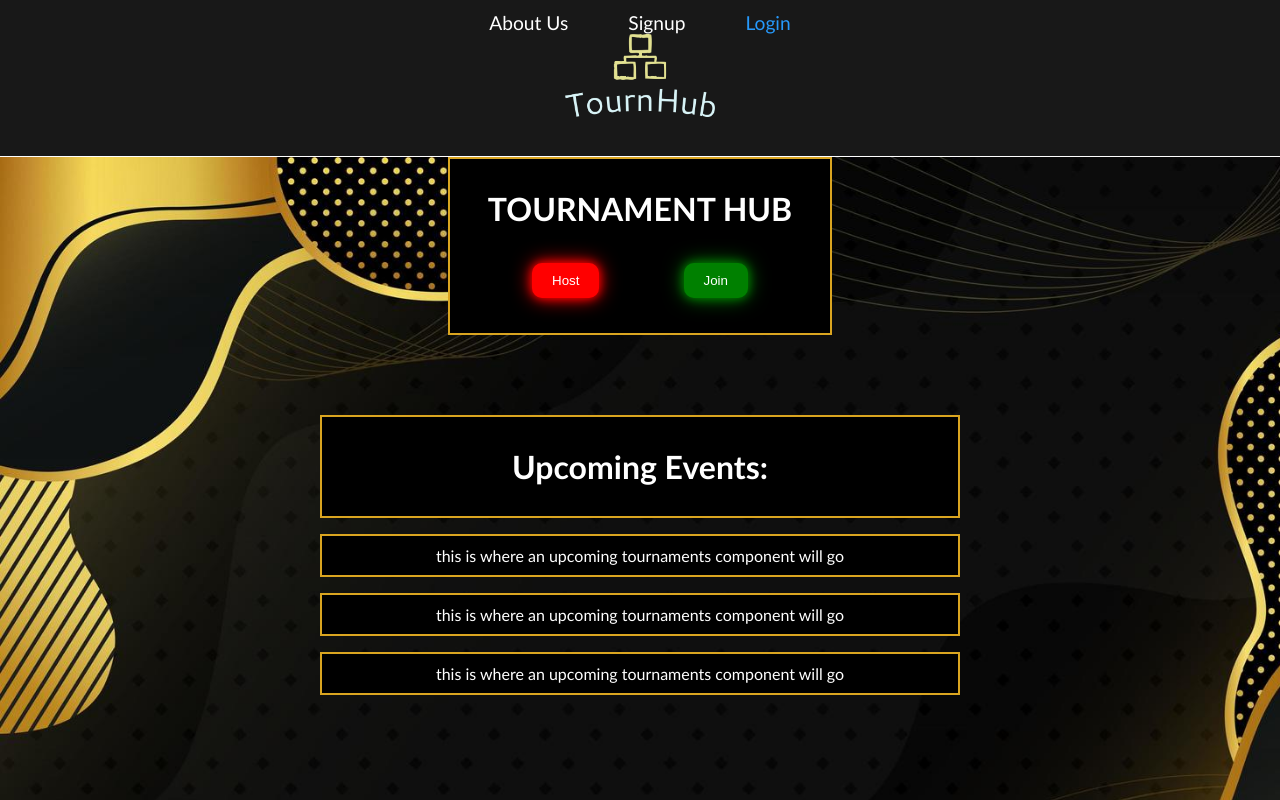
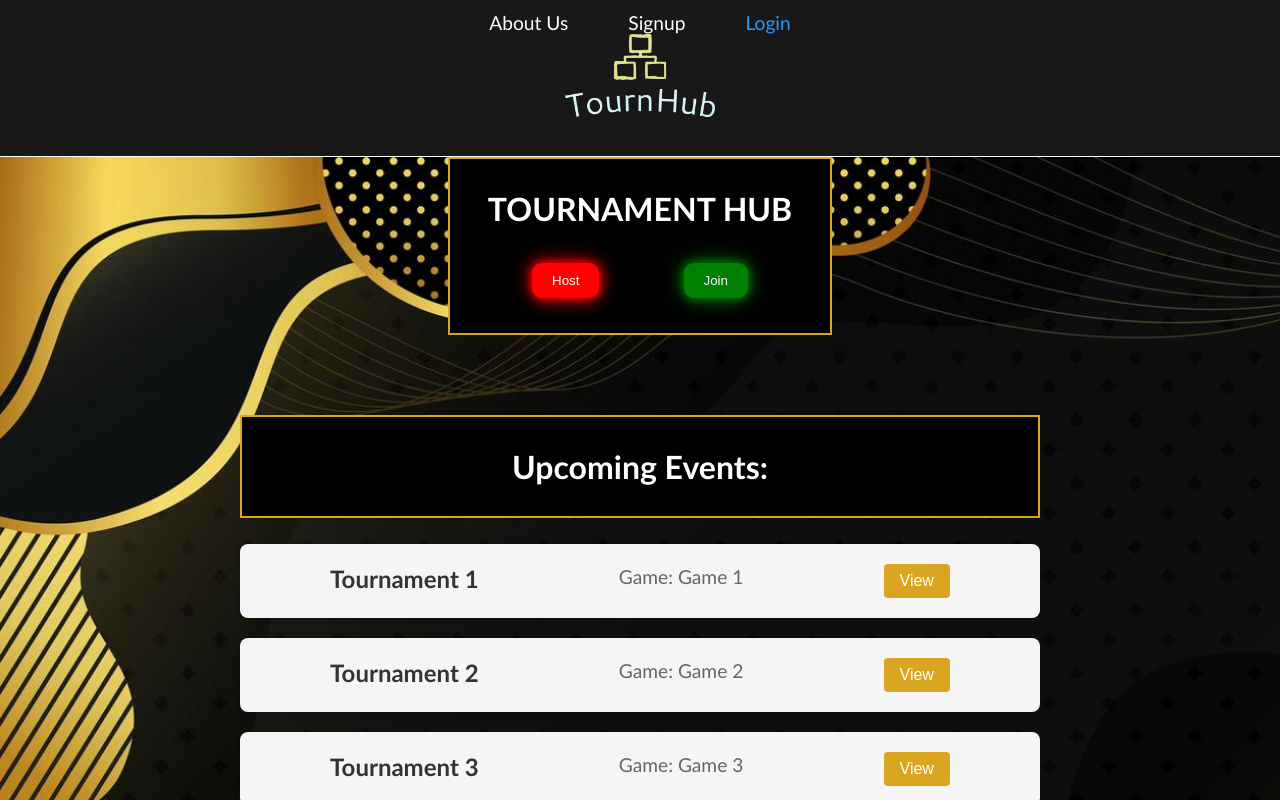
Before and after one commit to MikeWentForth/Gaming-Tournament-Hub, a React (Vite) app in the folder client/: page / in a window 1280 px wide. Shown: the top 800 px of the page. Built offline with nearby package versions, Linux system fonts and the light colour scheme.

Commit message:
added tournament info component to landing page

```diff
--- a/client/src/components/HomeBody/index.css
+++ b/client/src/components/HomeBody/index.css
@@ -69,19 +69,16 @@
     justify-content: center;
     flex-direction: column;
     background-color: black;
-    width: 50%;
+    width: 800px;
     margin-top: 10vh;
     border: 2px solid goldenrod;
 }
 
-.upcoming-tournaments p{
+.upcoming-tournaments {
     display: flex;
     align-items: center;
     justify-content: center;
     flex-direction: column;
-    background-color: black;
-    width: 50%;
     margin-top: 2vh;
     padding: 10px;
-    border: 2px solid goldenrod;
 }
--- a/client/src/components/HomeBody/index.jsx
+++ b/client/src/components/HomeBody/index.jsx
@@ -1,7 +1,15 @@
 import { Link } from 'react-router-dom';
 import './index.css'
+import TournamentResult from '../TournamentInfo';
 
-function HomeBody () {
+function HomeBody() {
+
+    const upcomingTournaments = [
+        { tournamentName: 'Tournament 1', game: 'Game 1' },
+        { tournamentName: 'Tournament 2', game: 'Game 2' },
+        { tournamentName: 'Tournament 3', game: 'Game 3' },
+    ];
+
     return (
         <div className='home-body'>
             <div className='body-modal'>
@@ -22,9 +30,17 @@ function HomeBody () {
             </div>
 
             <div className='upcoming-tournaments'>
-            <p>this is where an upcoming tournaments component will go</p>
-            <p>this is where an upcoming tournaments component will go</p>
-            <p>this is where an upcoming tournaments component will go</p>
+                {upcomingTournaments.map((tournament, index) => (
+                    <TournamentResult
+                        key={index}
+                        tournamentName={tournament.tournamentName}
+                        game={tournament.game}
+                        onViewClick={() => {
+                            // Add your logic for handling view click if needed
+                            console.log(`Clicked on ${tournament.tournamentName}`);
+                        }}
+                    />
+                ))}
             </div>
 
         </div>)
```
Lines whose indentation alone changed are shown as unchanged.
